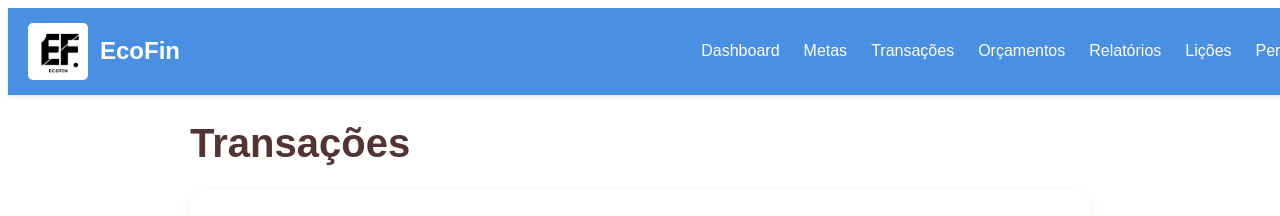
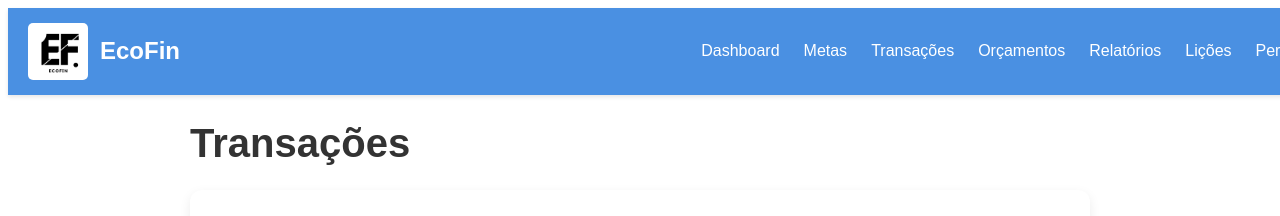
Before and after one commit to Projeto-EcoFin/EcoFin, a React (Vite) app: page /transacoes in a window 1280 px wide. Shown: the top 216 px of the page. Built offline with nearby package versions, Linux system fonts and the light colour scheme.

Commit message:
ajuste de cor

```diff
--- a/src/view/TransactionsPages.css
+++ b/src/view/TransactionsPages.css
@@ -14,7 +14,7 @@
   font-size: 2.5rem;
   font-weight: bold;
   margin-bottom: 1.5rem;
-  color: #533434;
+  color: #333;
 }
 .transactions-container {
   font-family: 'Arial', sans-serif;}
```
